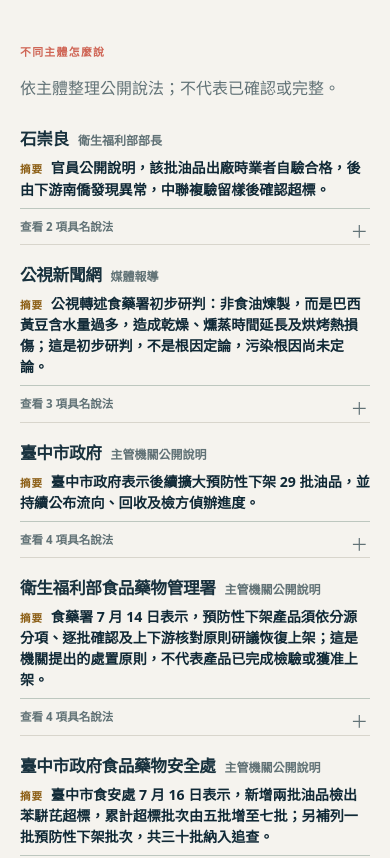
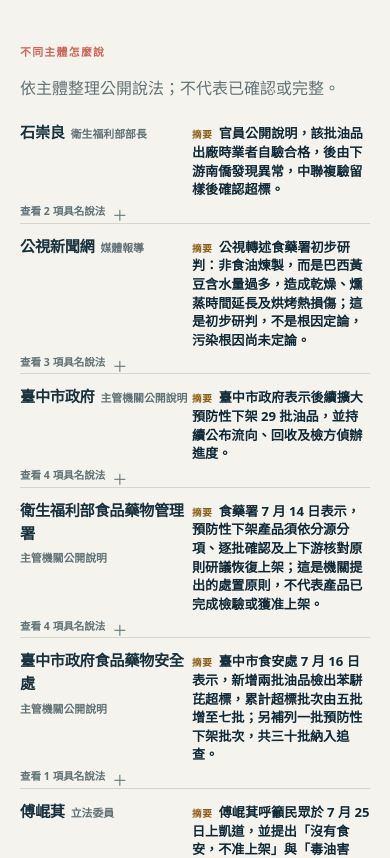
Before and after one commit to bangyuwen/tw-issues, a Next.js app: page /topics/benzopyrene-food-safety in a window 390 px wide. Shown: the part 2540-3398 px from the top of the page. Built offline with nearby package versions, Linux system fonts and the light colour scheme.

Commit message:
fix(site): match speaker density to timeline (#10)

```diff
--- a/app/globals.css
+++ b/app/globals.css
@@ -95,6 +95,37 @@
   .speaker-group-details>summary { padding:9px 28px 9px 0; }
 }
 
+/* Keep speaker summaries at the same compact reading density as the timeline. */
+.speaker-groups { margin-top:18px; }
+.speaker-group { padding:11px 0 0; }
+.speaker-group:first-child { padding-top:0; }
+.speaker-group>header { grid-template-columns:minmax(170px,.28fr) minmax(0,1fr); gap:12px; margin-bottom:2px; }
+.speaker-group-heading { gap:6px; }
+.speaker-group-heading strong { font-size:.95rem; }
+.speaker-group-heading span { font-size:.68rem; }
+.speaker-group-summary { font-size:.84rem; font-weight:700; line-height:1.45; }
+.speaker-group-summary>span { margin-right:6px; font-size:.6rem; }
+.speaker-group-details { border-top:0; }
+.speaker-group-details>summary { width:max-content; padding:3px 22px 3px 0; font-size:.66rem; }
+.speaker-group-details>summary::after { right:0; font-size:.95rem; }
+.speaker-statement-list { margin-top:4px; }
+.speaker-statement-row>summary { grid-template-columns:28px minmax(0,1fr); column-gap:8px; padding:10px 92px 10px 0; }
+.speaker-statement-title { font-size:.9rem; line-height:1.42; }
+.speaker-statement-body { padding:0 0 13px 36px; }
+.speaker-statement-body dl { gap:8px; }
+.speaker-statement-body dl div { padding:8px 10px; }
+.speaker-statement-body dd { margin-top:4px; font-size:.76rem; line-height:1.52; }
+.speaker-statement-body .citations { margin-top:8px; }
+
+@media (max-width:800px) {
+  .speaker-group>header { gap:2px; margin-bottom:2px; }
+  .speaker-group-summary { font-size:.82rem; line-height:1.42; }
+  .speaker-group-details>summary { padding:3px 22px 3px 0; }
+  .speaker-statement-row>summary { padding:9px 28px 9px 0; }
+  .speaker-statement-title { font-size:.9rem; }
+  .speaker-statement-body { padding:0 0 12px 36px; }
+}
+
 .citation:focus .citation-tooltip { opacity:1; transform:translateY(0); visibility:visible; }
 
 @media (max-width:800px) { .event-date-events { grid-column:1; } }
```
